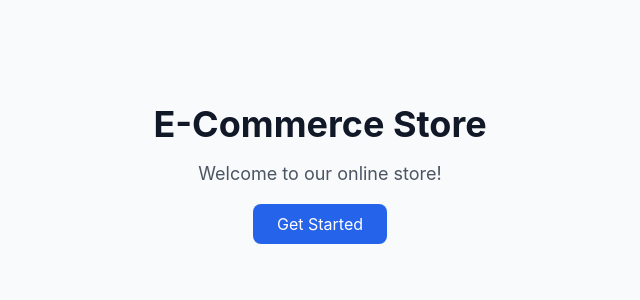
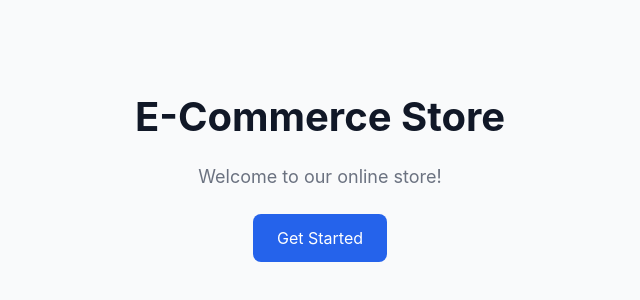
Before and after one commit to itz-sidd/E-Commerce-website, a React (Vite) app: page / in a window 1280 px wide. Shown: the part 226-526 px from the top of the page, without its empty margins (320-960 px from the left). Built offline with nearby package versions, Linux system fonts and the light colour scheme.

Commit message:
Create even simpler App component without complex Tailwind classes
cgen-9a8bfd09971841ff905e492232d25038

```diff
--- a/src/App.jsx
+++ b/src/App.jsx
@@ -2,11 +2,38 @@ import React from 'react';
 
 function App() {
   return (
-    <div className="min-h-screen bg-gray-50 flex items-center justify-center">
-      <div className="text-center">
-        <h1 className="text-4xl font-bold text-gray-900 mb-4">E-Commerce Store</h1>
-        <p className="text-lg text-gray-600">Welcome to our online store!</p>
-        <button className="mt-4 px-6 py-2 bg-blue-600 text-white rounded-lg hover:bg-blue-700">
+    <div style={{
+      minHeight: '100vh',
+      backgroundColor: '#f9fafb',
+      display: 'flex',
+      alignItems: 'center',
+      justifyContent: 'center'
+    }}>
+      <div style={{ textAlign: 'center' }}>
+        <h1 style={{
+          fontSize: '2.5rem',
+          fontWeight: 'bold',
+          color: '#111827',
+          marginBottom: '1rem'
+        }}>
+          E-Commerce Store
+        </h1>
+        <p style={{
+          fontSize: '1.125rem',
+          color: '#6b7280',
+          marginBottom: '1.5rem'
+        }}>
+          Welcome to our online store!
+        </p>
+        <button style={{
+          padding: '0.75rem 1.5rem',
+          backgroundColor: '#2563eb',
+          color: 'white',
+          border: 'none',
+          borderRadius: '0.5rem',
+          fontSize: '1rem',
+          cursor: 'pointer'
+        }}>
           Get Started
         </button>
       </div>
```
